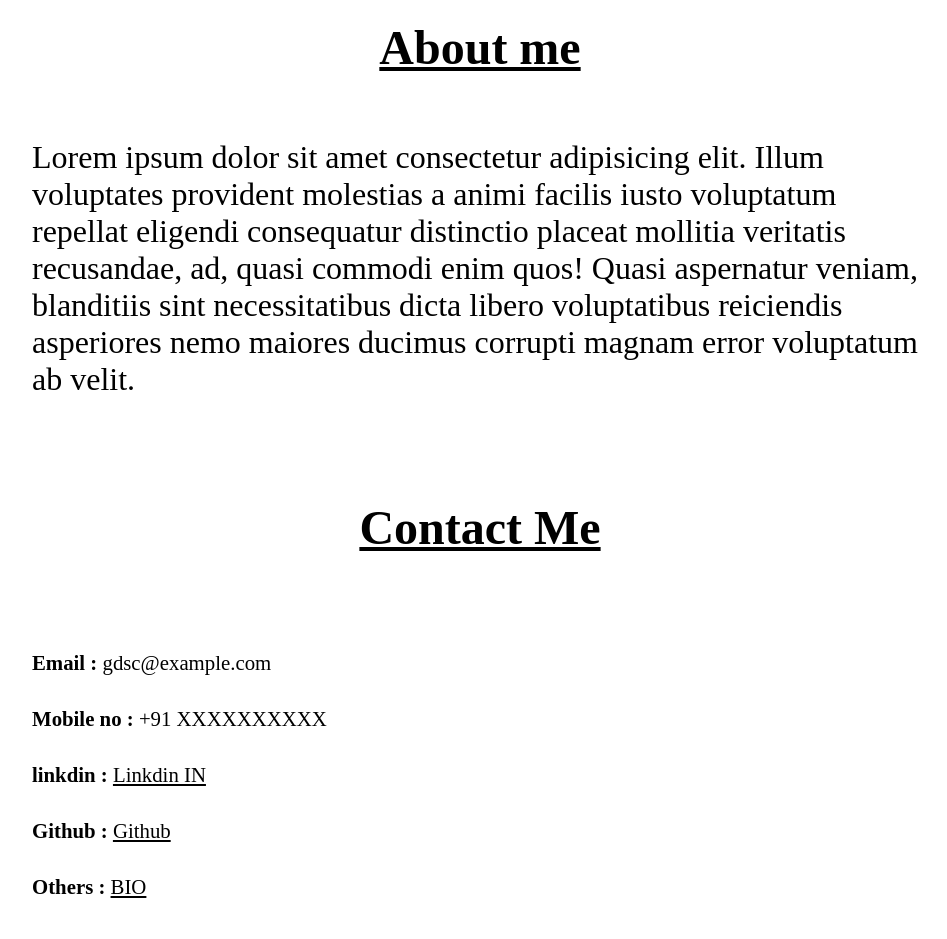
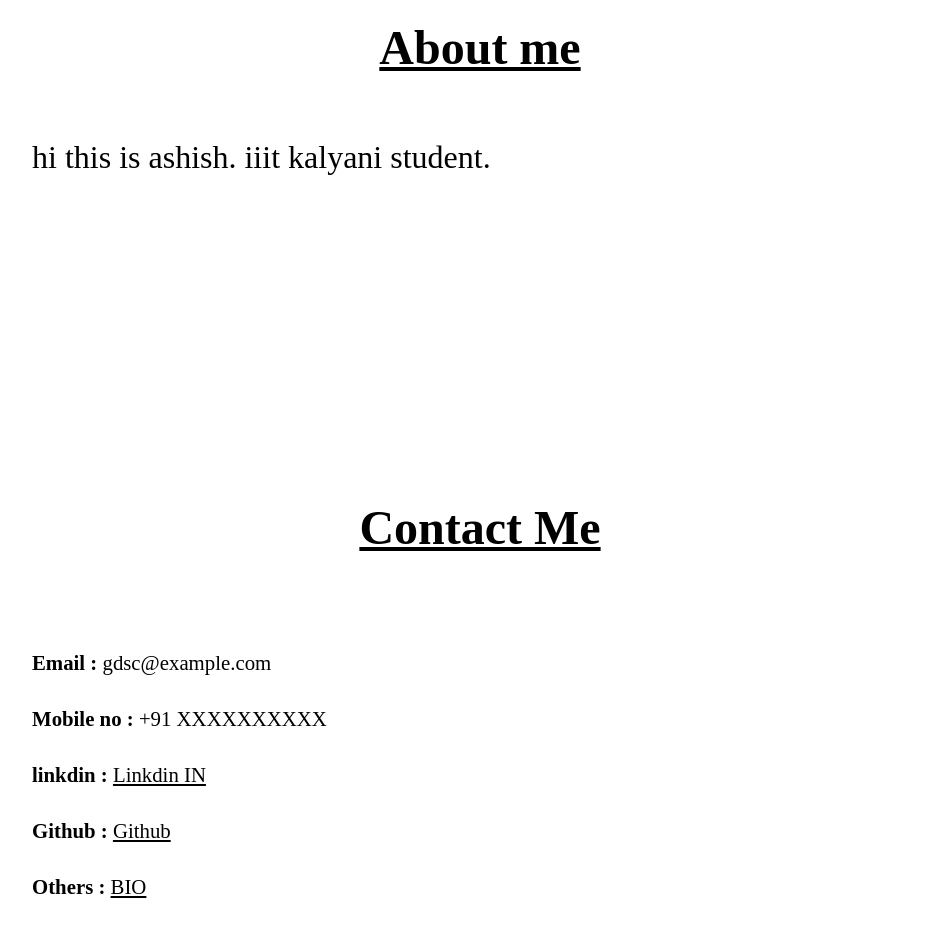
Before and after one commit to GDSC-IIIT-Kalyani/Student-Portfolio, a plain HTML site: page index.html in a window 1280 px wide. Shown: the part 780-1719 px from the top of the page, without its empty margins (160-1107 px from the left). Drawn offline with Linux system fonts and the light colour scheme.

Commit message:
Update index.html

```diff
--- a/index.html
+++ b/index.html
@@ -29,10 +29,7 @@
             About me
         </div>
         <!-- adding a paragraph tag to write "about me", edit it and write about you -->
-        <p class="para">Lorem ipsum dolor sit amet consectetur adipisicing elit. Illum voluptates provident molestias a
-            animi facilis iusto voluptatum repellat eligendi consequatur distinctio placeat mollitia veritatis
-            recusandae, ad, quasi commodi enim quos! Quasi aspernatur veniam, blanditiis sint necessitatibus dicta
-            libero voluptatibus reiciendis asperiores nemo maiores ducimus corrupti magnam error voluptatum ab velit.
+        <p class="para">hi this is ashish. iiit kalyani student.
         </p>
     </div>
 
```
